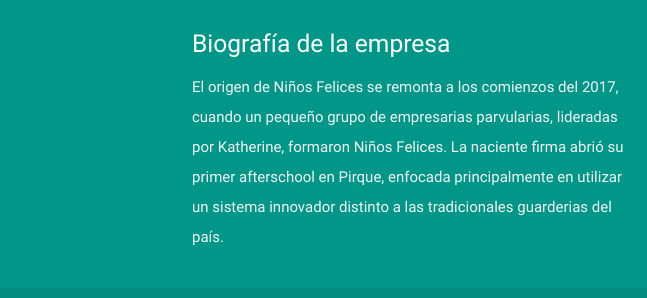
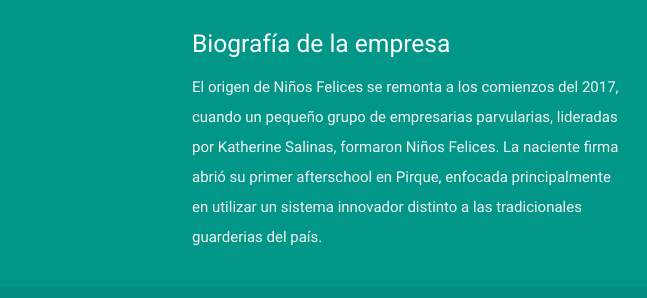
Before and after one commit to DDier/DDier.github.io, a plain HTML site: page index.html in a window 1280 px wide. Shown: the part 2598-2896 px from the top of the page, 0-647 px from the left. Drawn offline with nearby package versions, Linux system fonts and the light colour scheme.

Commit message:
just added a last name

```diff
--- a/index.html
+++ b/index.html
@@ -277,7 +277,7 @@
       <div class="row">
         <div class="col l6 s12">
           <h5 class="white-text">Biografía de la empresa</h5>
-          <p class="grey-text text-lighten-4">El origen de Niños Felices se remonta a los comienzos del 2017, cuando un pequeño grupo de empresarias parvularias, lideradas por Katherine, formaron Niños Felices. La naciente firma abrió su primer afterschool en Pirque, enfocada principalmente en utilizar un sistema innovador distinto a las tradicionales guarderias del país.</p>
+          <p class="grey-text text-lighten-4">El origen de Niños Felices se remonta a los comienzos del 2017, cuando un pequeño grupo de empresarias parvularias, lideradas por Katherine Salinas, formaron Niños Felices. La naciente firma abrió su primer afterschool en Pirque, enfocada principalmente en utilizar un sistema innovador distinto a las tradicionales guarderias del país.</p>
 
 
         </div>
```
